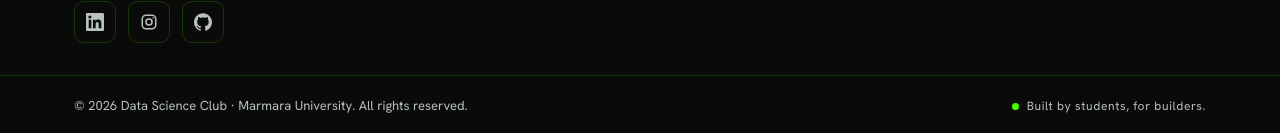
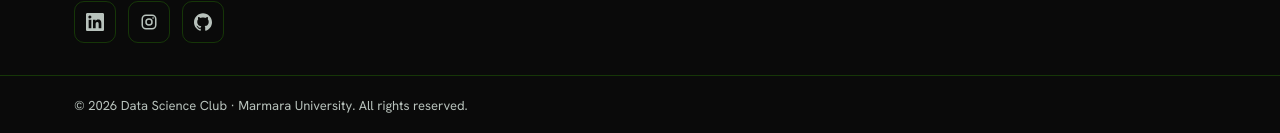
Before and after one commit to dscmarmara/website, a Next.js app: page /en/team/ahmet in a window 1280 px wide. Shown: the part 1552-1685 px from the top of the page. Built offline with nearby package versions, Linux system fonts and the light colour scheme; no server answers.

Commit message:
Footer: drop the tagline in every locale
"Built by students, for builders." / "Öğrenciler tarafından, üretenler
için." is gone from EN and TR too (TR YENİ already had it removed), so the
footer no longer renders the line at all.

```diff
--- a/messages/en.json
+++ b/messages/en.json
@@ -59,8 +59,7 @@
     "linkBlog": "Blog & Columns",
     "linkShop": "Shop",
     "linkContact": "Contact",
-    "copyright": "© 2026 Data Science Club · Marmara University. All rights reserved.",
-    "tagline": "Built by students, for builders."
+    "copyright": "© 2026 Data Science Club · Marmara University. All rights reserved."
   },
   "home": {
     "heroTitle": "The data club that thinks like a startup.",
--- a/messages/tr.json
+++ b/messages/tr.json
@@ -59,8 +59,7 @@
     "linkBlog": "Blog & Köşe Yazıları",
     "linkShop": "Mağaza",
     "linkContact": "İletişim",
-    "copyright": "© 2026 Data Science Club · Marmara Üniversitesi. Tüm hakları saklıdır.",
-    "tagline": "Öğrenciler tarafından, üretenler için."
+    "copyright": "© 2026 Data Science Club · Marmara Üniversitesi. Tüm hakları saklıdır."
   },
   "home": {
     "heroTitle": "Girişim gibi düşünen veri kulübü.",
--- a/src/components/layout/Footer.tsx
+++ b/src/components/layout/Footer.tsx
@@ -72,13 +72,6 @@ export function Footer() {
       <div style={{ borderTop: "1px solid var(--border)" }}>
         <div style={{ maxWidth: "var(--maxw)", margin: "0 auto", padding: "20px 24px", display: "flex", alignItems: "center", justifyContent: "space-between", gap: 16, flexWrap: "wrap" }}>
           <span style={{ fontFamily: "var(--font-body-stack)", fontSize: 13, color: "var(--text-muted)" }}>{t("copyright")}</span>
-          {/* The review locale (TR YENİ) drops the tagline; EN/TR keep it for now (see TRANSLATIONS.md). */}
-          {t.has("tagline") && (
-            <span style={{ fontFamily: "var(--font-body-stack)", fontSize: 12, letterSpacing: "0.05em", color: "var(--text-muted)", display: "flex", alignItems: "center", gap: 8 }}>
-              <span style={{ width: 7, height: 7, borderRadius: "50%", background: "var(--accent)", boxShadow: "var(--glow-soft)" }} />
-              {t("tagline")}
-            </span>
-          )}
         </div>
       </div>
     </footer>
```
Also changed, not shown: 1 other file (tests, documents, lock files or other folders).
